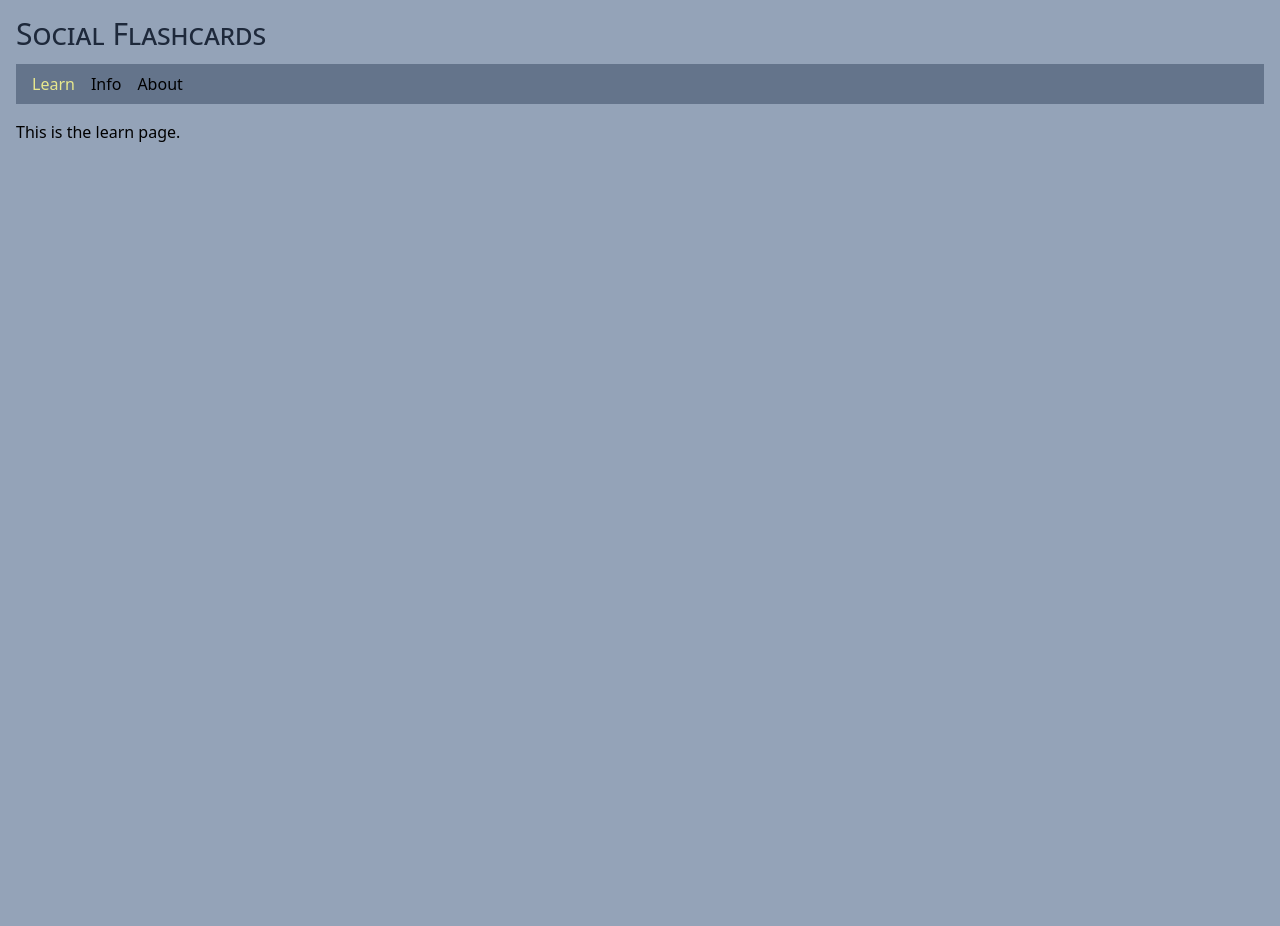
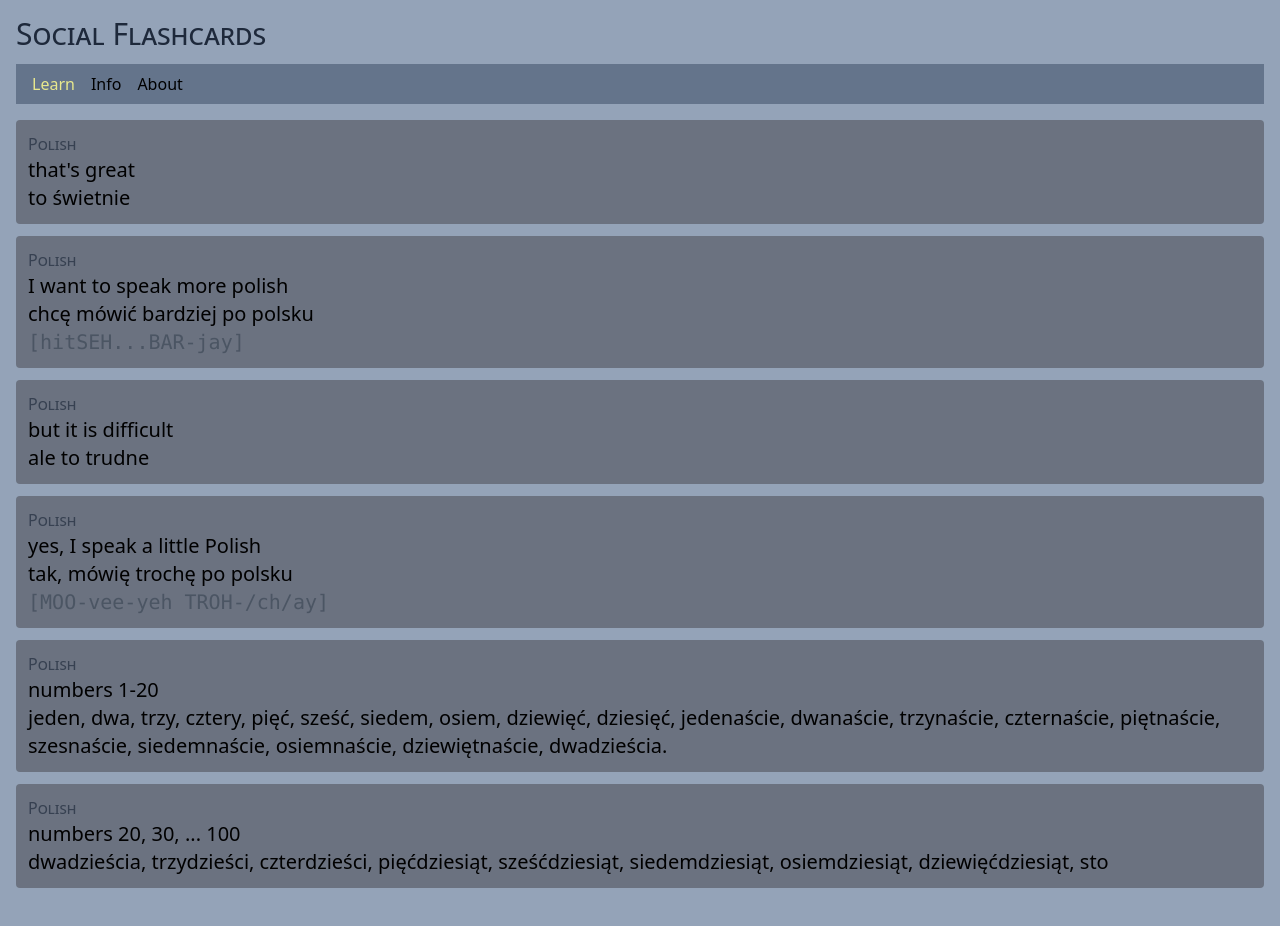
Before and after one commit to Underground-Learning-Club/soflash, a React (Vite) app: page /learn in a window 1280 px wide. Shown: the top 926 px of the page. Before the commit the page ends 800 px from the top, so only its background shows below. Built offline with nearby package versions, Linux system fonts and the light colour scheme.

Commit message:
non-clickable cards in

```diff
--- a/src/data/flashcards.json
+++ b/src/data/flashcards.json
@@ -31,14 +31,14 @@
 		"id": "EPTyvp",
 		"category": "pl",
 		"front": "numbers 1-20",
-		"back": "",
-		"pronunciation": "jeden, dwa, trzy, cztery, pięć, sześć, siedem, osiem, dziewięć, dziesięć, jedenaście, dwanaście, trzynaście, czternaście, piętnaście, szesnaście, siedemnaście, osiemnaście, dziewiętnaście, dwadzieścia."
+		"back": "jeden, dwa, trzy, cztery, pięć, sześć, siedem, osiem, dziewięć, dziesięć, jedenaście, dwanaście, trzynaście, czternaście, piętnaście, szesnaście, siedemnaście, osiemnaście, dziewiętnaście, dwadzieścia.",
+		"pronunciation": ""
 	},
 	{
 		"id": "oPJtRX",
 		"category": "pl",
 		"front": "numbers 20, 30, ... 100",
-		"back": "",
-		"pronunciation": "dwadzieścia, trzydzieści, czterdzieści, pięćdziesiąt, sześćdziesiąt, siedemdziesiąt, osiemdziesiąt, dziewięćdziesiąt, sto"
+		"back": "dwadzieścia, trzydzieści, czterdzieści, pięćdziesiąt, sześćdziesiąt, siedemdziesiąt, osiemdziesiąt, dziewięćdziesiąt, sto",
+		"pronunciation": ""
 	}
 ]
--- a/src/index.scss
+++ b/src/index.scss
@@ -11,3 +11,7 @@
 a.active {
 	color: rgb(232, 232, 141);
 }
+
+.smallcaps {
+	font-variant: small-caps;
+}
--- a/src/pages/PageLearn.tsx
+++ b/src/pages/PageLearn.tsx
@@ -1,5 +1,25 @@
+import flashcards from "../data/flashcards.json";
+import * as tools from "../tools";
+
 export const PageLearn = () => {
 	return (
-		<p>This is the learn page.</p>
-	)
-}
+		<>
+			{flashcards.map((flashcard) => {
+				return (
+					<div className="bg-gray-500 mb-3 p-3 rounded">
+						<p className="smallcaps text-gray-700">
+							{tools.getCategoryName(flashcard.category)}
+						</p>
+						<p className="text-xl">{flashcard.front}</p>
+						<p className="text-xl">{flashcard.back}</p>
+						{flashcard.pronunciation && (
+							<p className="text-xl font-mono text-gray-600">
+								[{flashcard.pronunciation}]
+							</p>
+						)}
+					</div>
+				);
+			})}
+		</>
+	);
+};
--- /dev/null
+++ b/src/tools.ts
@@ -0,0 +1,10 @@
+export const getCategoryName = (categoryIdCode: string) => {
+	switch (categoryIdCode) {
+		case 'pl':
+			return 'Polish';
+		case 'fr':
+			return 'French';
+		case 'sp':
+			return 'Spanish';
+	}
+}
```
